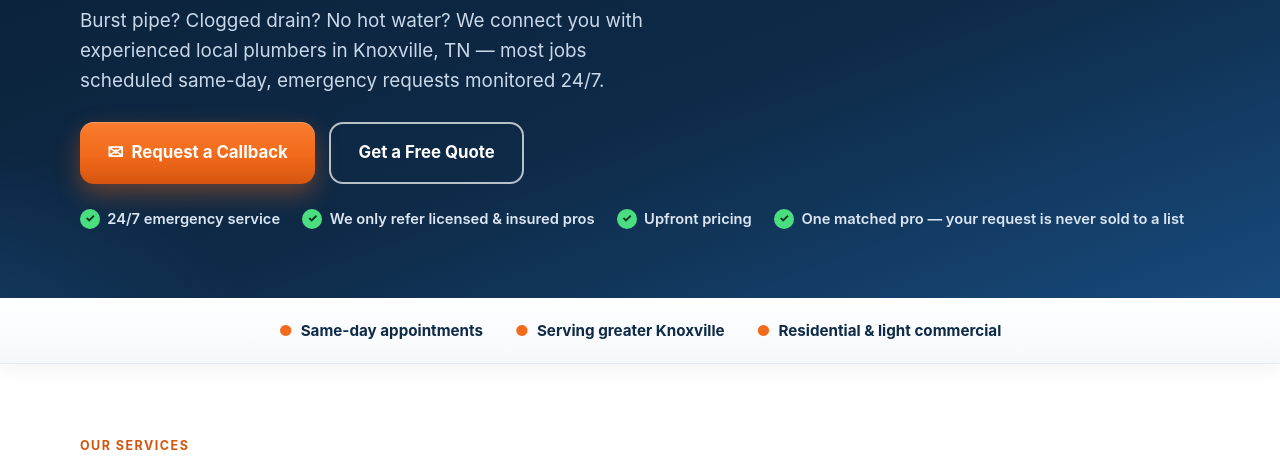
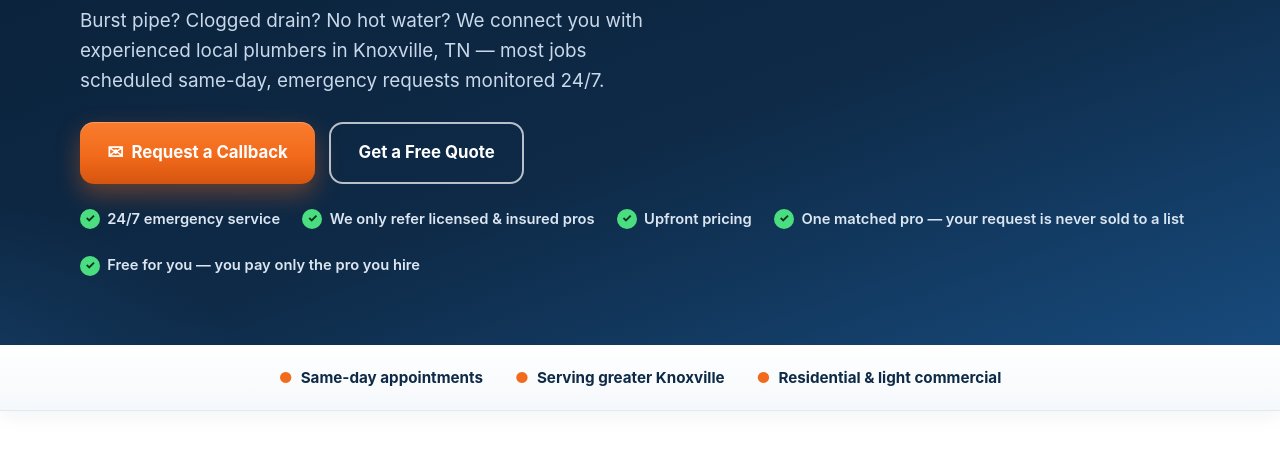
Before and after one commit to mitchellstempowski-hue/knoxville-plumbing-co, a plain HTML site: page index.html in a window 1280 px wide. Shown: the part 306-770 px from the top of the page. Drawn offline with Linux system fonts and the light colour scheme.

Commit message:
Hero trust: add free-for-you line (competitive benchmark fix)

```diff
--- a/index.html
+++ b/index.html
@@ -144,6 +144,7 @@
         <li><span class="tick">&#10003;</span> We only refer licensed &amp; insured pros</li>
         <li><span class="tick">&#10003;</span> Upfront pricing</li>
         <li><span class="tick">&#10003;</span> One matched pro — your request is never sold to a list</li>
+        <li><span class="tick">&#10003;</span> Free for you — you pay only the pro you hire</li>
       </ul>
     </div>
   </section>
```
Also changed, not shown: services/emergency-plumbing.html (+1 -0 lines).
